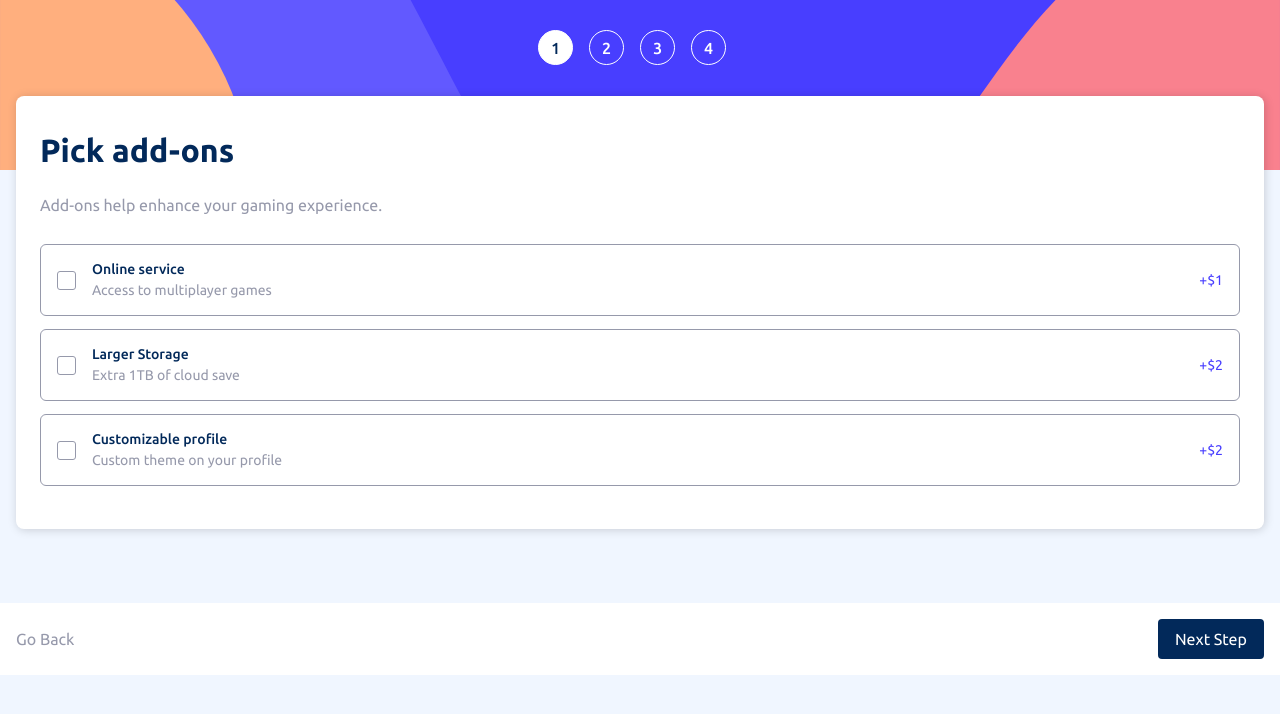
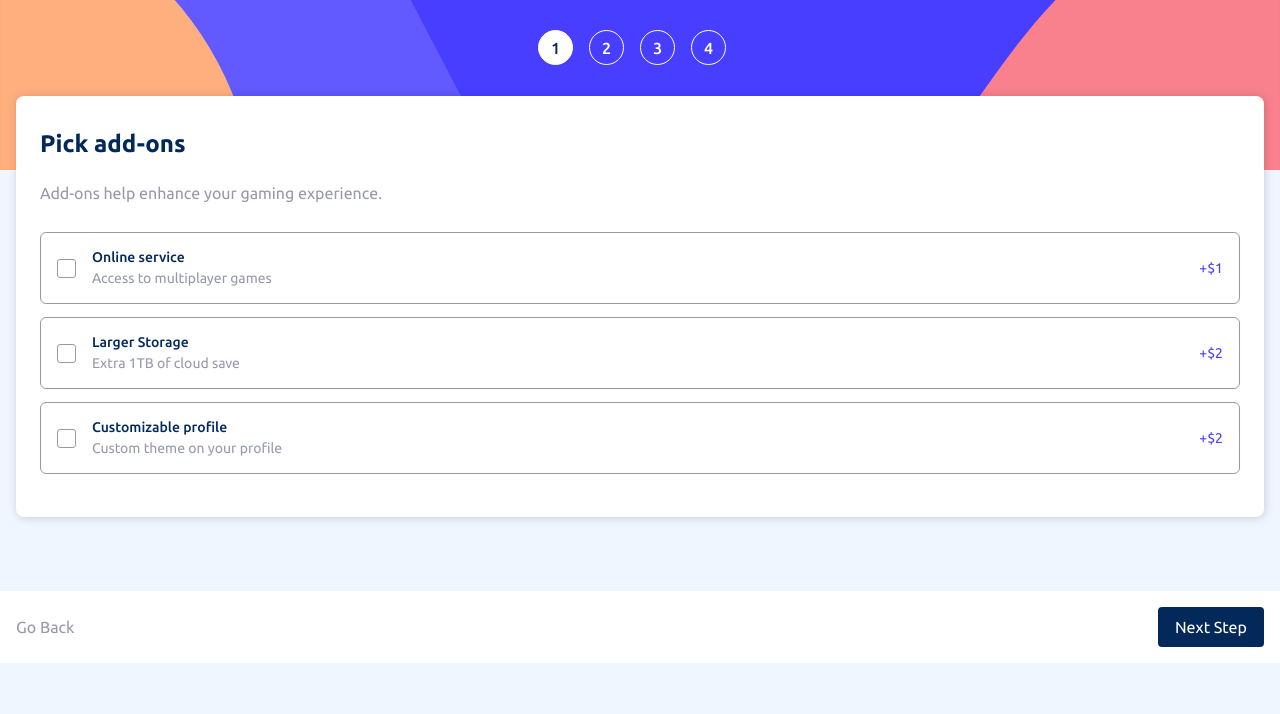
Before and after one commit to florianstancioiu/multi-step-form-main, a React (Create React App) app: page / in a window 1280 px wide. Shown: the top 714 px of the page. Built offline with nearby package versions, Linux system fonts and the light colour scheme.

Commit message:
Small updates

```diff
--- a/src/components/UI/Card.module.css
+++ b/src/components/UI/Card.module.css
@@ -5,6 +5,10 @@
   top: -7.4rem;
   border-radius: 0.8rem;
   box-shadow: 1px 1px 10px 0px rgba(0, 0, 0, 0.17);
+}
+
+.card h1 {
+  font-size: 2.4rem;
 }
 
 .title {
```
Also changed, not shown: src/components/Screens/PersonalInfo.module.css (deleted).
